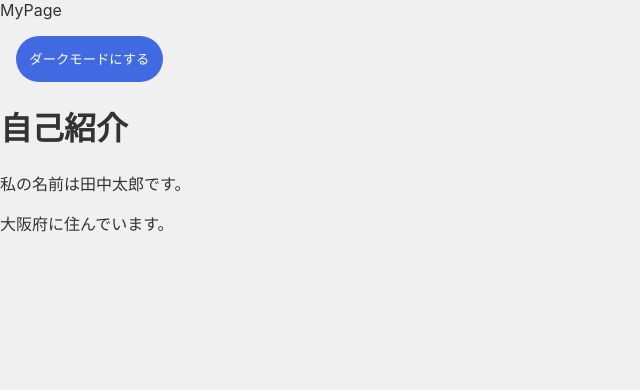
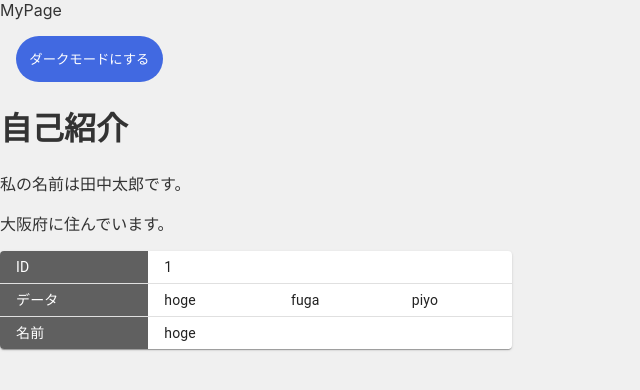
Before and after one commit to nagisano33/recoil-sample, a React (Create React App) app: page / in a window 1280 px wide. Shown: the top 390 px of the page, without its empty margins (0-640 px from the left). Built offline with nearby package versions, Linux system fonts and the light colour scheme.

Commit message:
Update 行ヘッダーテーブルテスト表示

```diff
--- a/src/MyPage/MyPage.tsx
+++ b/src/MyPage/MyPage.tsx
@@ -4,12 +4,23 @@ import { Introduction } from "./components/Introduction";
 import styled from "styled-components";
 import { useRecoilValue } from "recoil";
 import { ThemeCss } from "../contexts/themeCss";
+import {
+  IDisplayable,
+  RowHeaderTable,
+} from "../components/MyTable/RowHeaderTable";
 
 const StyledDiv = styled.div`
   height: 100vh;
   background: ${(props) => props.theme.background};
   color: ${(props) => props.theme.fontColor};
 `;
+
+interface ITest extends IDisplayable {
+  id: number;
+  data: string[];
+  name: string;
+  description?: string;
+}
 
 /**
  * ページ
@@ -26,6 +37,19 @@ export const MyPage = () => {
       <div>
         <Introduction />
       </div>
+      <div style={{ width: "40%" }}>
+        <RowHeaderTable<ITest>
+          headerType={"row"}
+          // ここに渡す順番で表示が変わる
+          rows={{ id: 1, data: ["hoge", "fuga", "piyo"], name: "hoge" }}
+          titles={{
+            id: "ID",
+            name: "名前",
+            data: "データ",
+            description: "説明",
+          }}
+        />
+      </div>
     </StyledDiv>
   );
 };
```
